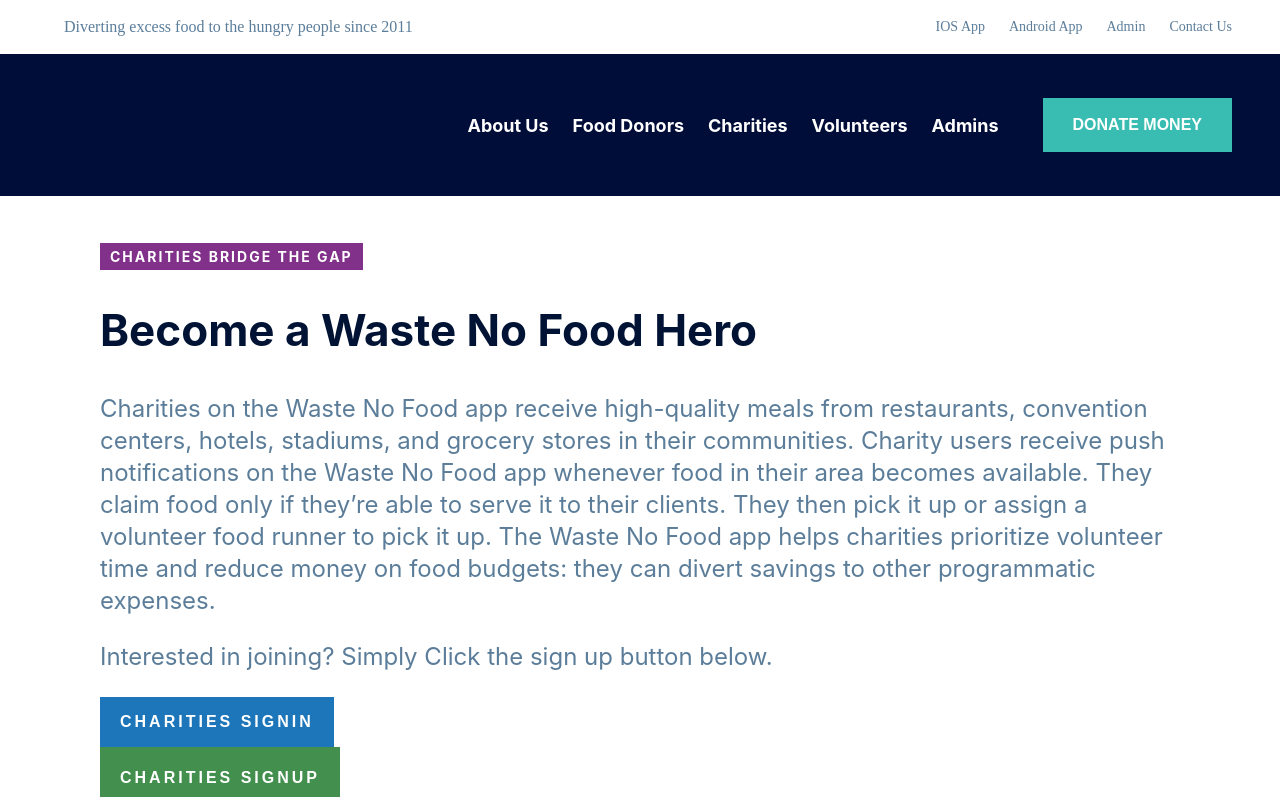
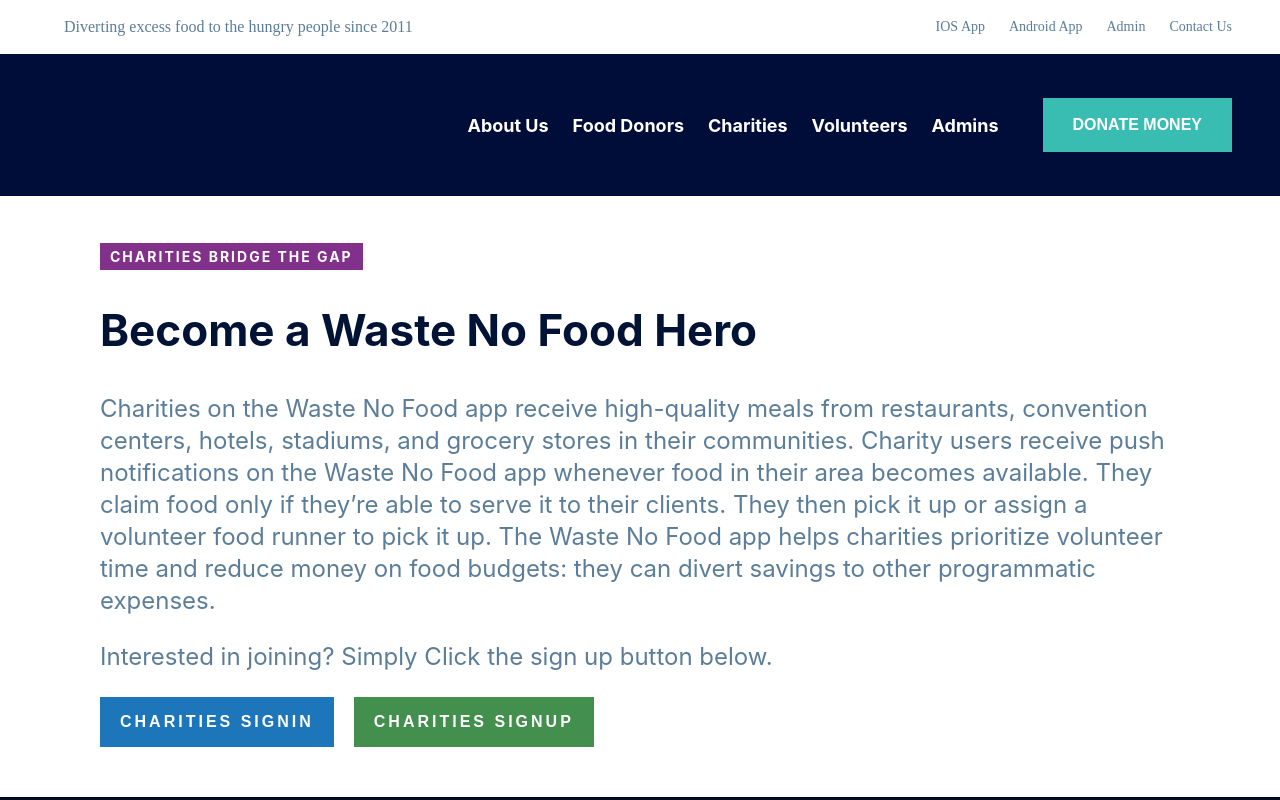
Before and after one commit to tarunkridafans/gan, a React (Create React App) app: page /charities in a window 1280 px wide. Shown: the top 800 px of the page. Built offline with nearby package versions, Linux system fonts and the light colour scheme.

Commit message:
bugs fixed

```diff
--- a/src/Pages/Charities/Charities.scss
+++ b/src/Pages/Charities/Charities.scss
@@ -25,6 +25,8 @@
         }
 
         .buttons {
+            display: flex;
+
             button {
                 padding: 10px 20px;
                 color: white;
--- a/src/Pages/Food-Donors/FoodDonors.scss
+++ b/src/Pages/Food-Donors/FoodDonors.scss
@@ -32,6 +32,8 @@
         }
 
         .buttons {
+            display: flex;
+
             button {
                 padding: 10px 20px;
                 color: white;
--- a/src/Pages/SignUp/SignUp.scss
+++ b/src/Pages/SignUp/SignUp.scss
@@ -42,10 +42,6 @@
         }
     }
 
-    a {
-        margin-top: 10px;
-        align-self: flex-end;
-    }
 
     button {
         margin-top: 15px;
```
